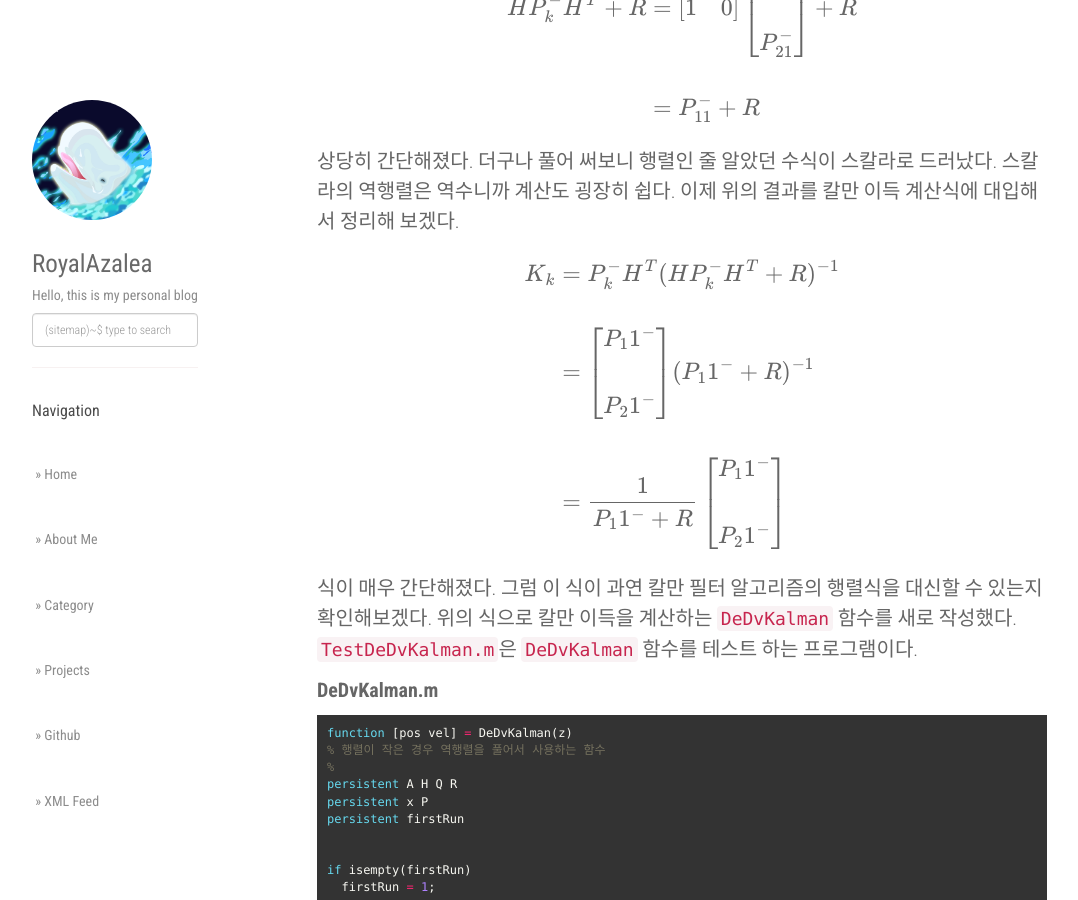
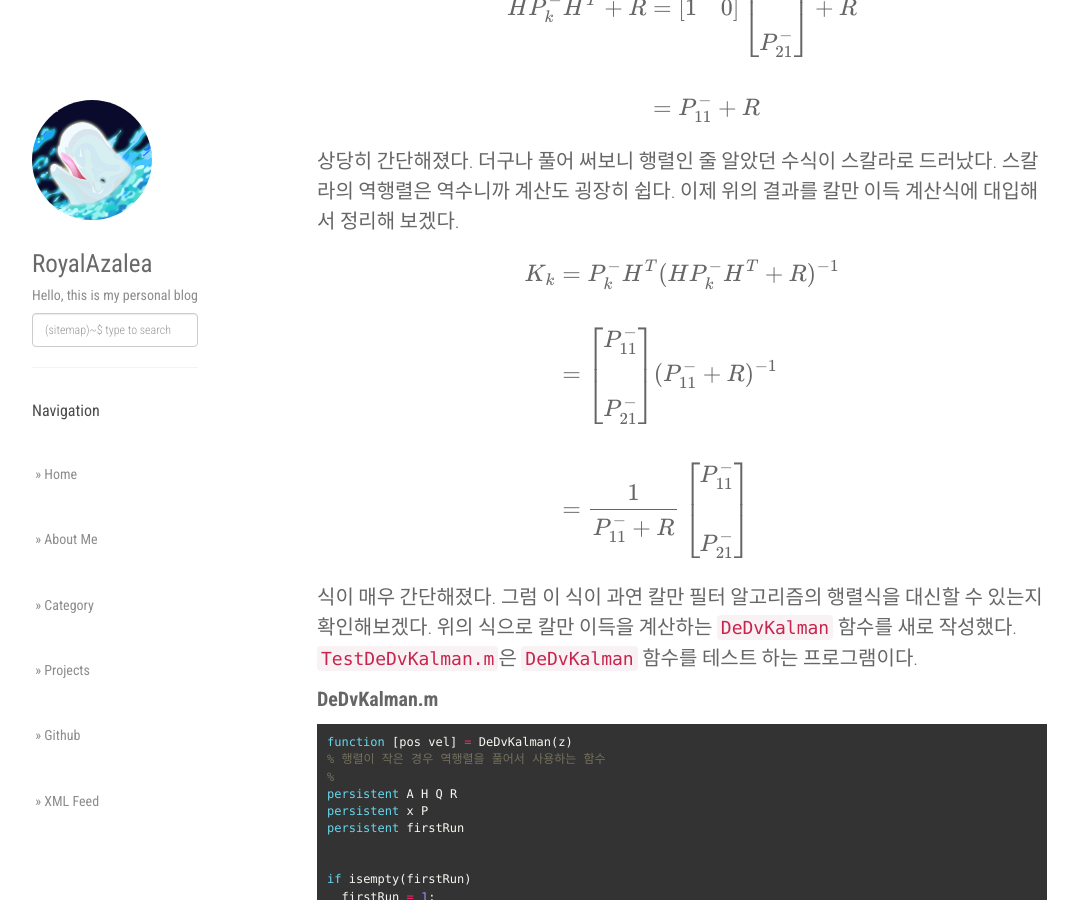
Before and after one commit to RoyalAzalea/RoyalAzalea.github.io, a Jekyll site: the page built from _posts/kalman-filter-study/2017-03-17-kalman-filter-study2.md, in a window 1280 px wide and 900 px high, scrolled down 7375 px. Shown: the whole window, without its empty margins (53-1131 px from the left). Built offline with Jekyll 4.4.1, drawn with Linux system fonts in a browser that asks for light colours; nearby versions of some CDN libraries; formulas are drawn with MathJax 3; some of the changed text lies outside the part shown.

Commit message:
update_test

```diff
--- a/_posts/kalman-filter-study/2017-03-17-kalman-filter-study2.md
+++ b/_posts/kalman-filter-study/2017-03-17-kalman-filter-study2.md
@@ -283,8 +283,8 @@ $$
 $$
 \begin{align}
 K_k &= P_k^{-}H^{T}(HP_k^{-}H^{T} + R)^{-1} \\\\
-&= \begin{bmatrix} P_11^{-} \\\\ P_21^{-} \end{bmatrix}(P_11^{-} + R)^{-1} \\\\
-&= {1 \over P_11^{-} + R}\begin{bmatrix} P_11^{-} \\\\ P_21^{-} \end{bmatrix}
+&= \begin{bmatrix} P_{11}^{-} \\\\ P_{21}^{-} \end{bmatrix}(P_{11}^{-} + R)^{-1} \\\\
+&= {1 \over P_{11}^{-} + R}\begin{bmatrix} P_{11}^{-} \\\\ P_{21}^{-} \end{bmatrix}
 \end{align}
 $$
 
```
Also changed, not shown: other parts of _posts/kalman-filter-study/2017-03-17-kalman-filter-study2.md (+2 -2 lines).
